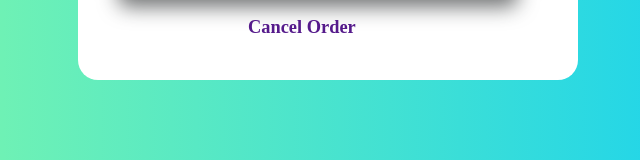
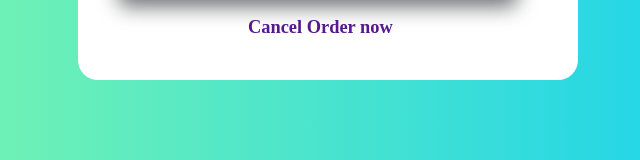
Before and after one commit to keshavgarg521-bit/first-project, a plain HTML site: page index.html in a window 1280 px wide. Shown: the part 640-800 px from the top of the page, 312-952 px from the left. Drawn offline with Linux system fonts and the light colour scheme.

Commit message:
neew feature added

```diff
--- a/index.html
+++ b/index.html
@@ -35,11 +35,9 @@
             Proceed to Payment
         </button>
         <div class="content6">
-            <a href="">Cancel Order</a>
+            <a href="">Cancel Order now</a>
         </div>
        </div>
     </div>
 </body>
 </html>
-
-add new feature
```
